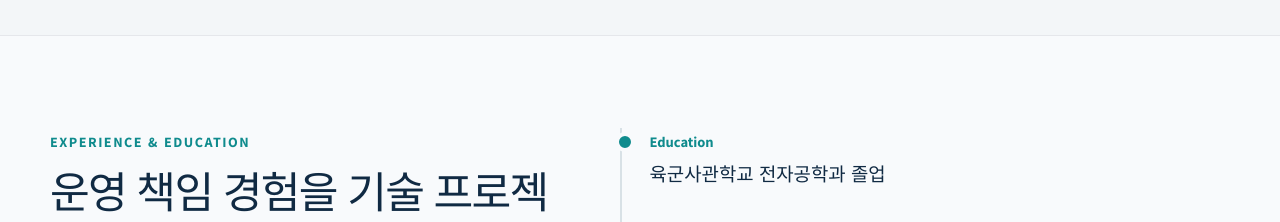
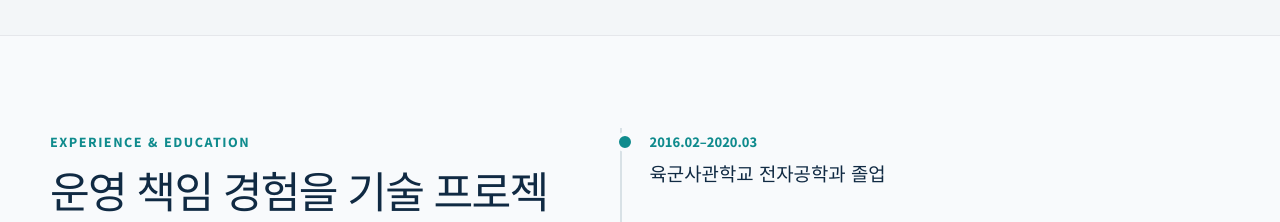
Before and after one commit to wkfkeha784-pixel/cloud-infra-portfolio, a React (Vite) app: page / in a window 1280 px wide. Shown: the part 2600-2822 px from the top of the page. Built offline with nearby package versions, Linux system fonts and the light colour scheme.

Commit message:
fix(home): 학력 타임라인 기간 표시

```diff
--- a/src/pages/Home.tsx
+++ b/src/pages/Home.tsx
@@ -110,7 +110,7 @@ export default function Home() {
           </div>
           <div className="timeline">
             <article>
-              <span>Education</span>
+              <span>2016.02–2020.03</span>
               <h3>육군사관학교 전자공학과 졸업</h3>
             </article>
             <article>
```
